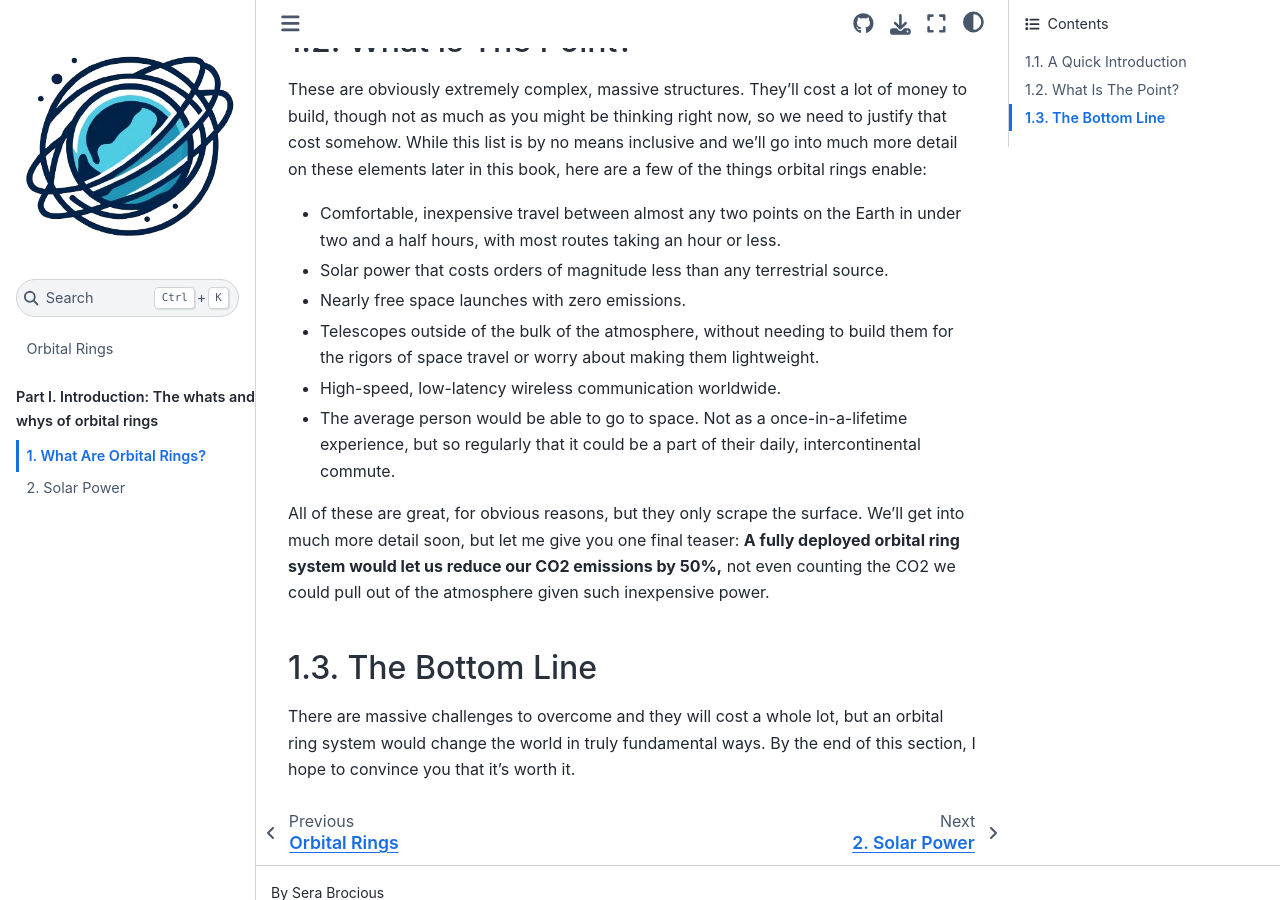
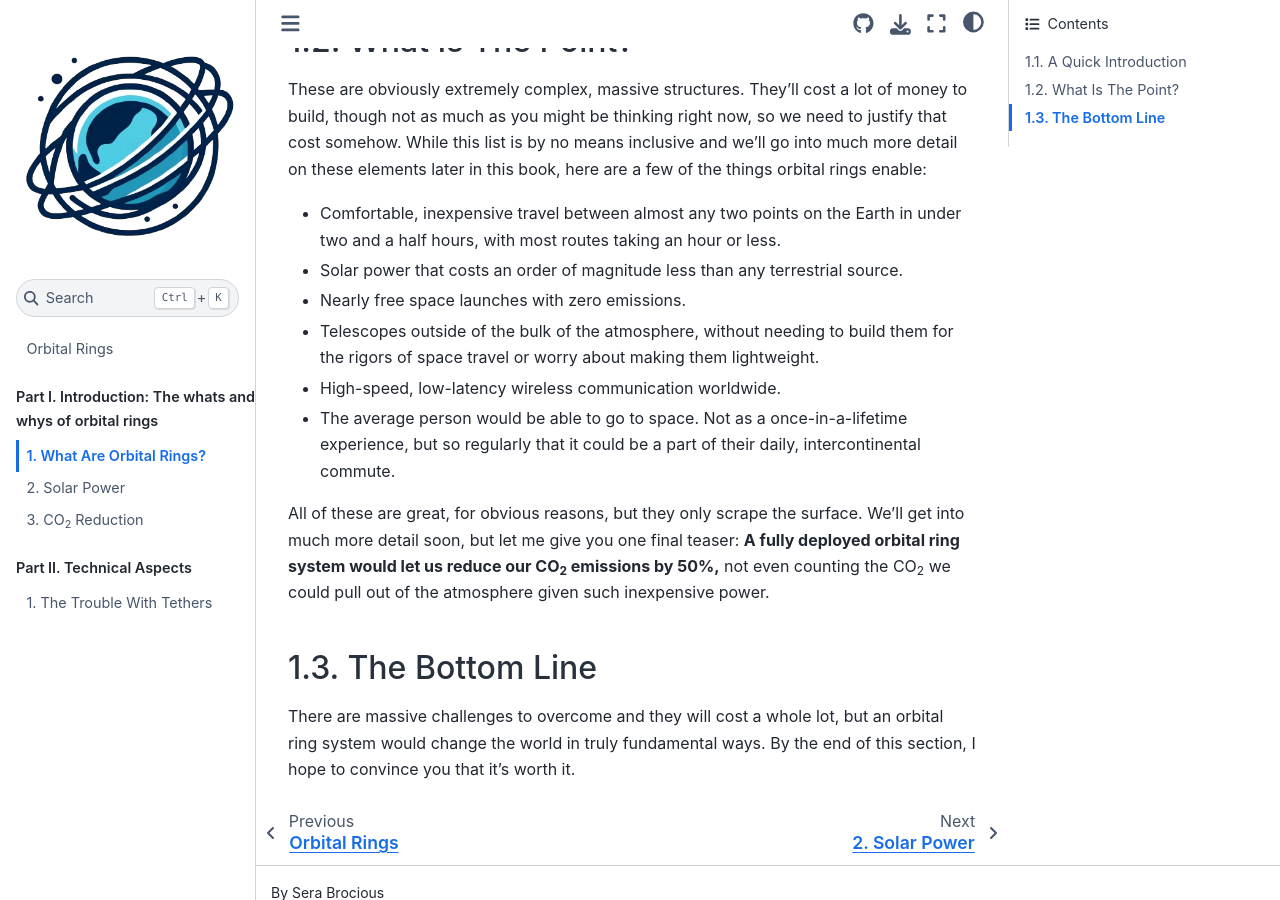
Before and after one commit to daeken/OrbitalRingsBook, a Jupyter Book: the page built from what-are-orbital-rings.md, in a window 1280 px wide and 900 px high, scrolled down 899 px. Built offline with Jupyter Book 1.0.4 settings and Sphinx 7.4.7 and the Sphinx Book theme 1.1.4, drawn with Linux system fonts in a browser that asks for light colours.

Commit message:
Added initial chapters on tether dynamics and co2 reduction.

```diff
--- a/_toc.yml
+++ b/_toc.yml
@@ -6,8 +6,11 @@ parts:
       chapters:
           - file: what-are-orbital-rings
           - file: solar-power
-    #- caption: "Part II. Technical Aspects"
-    #  numbered: true
+          - file: co2-reduction
+    - caption: "Part II. Technical Aspects"
+      numbered: true
+      chapters:
+          - file: tethers
     #- caption: "Part III. How Do We Build The First Ring?"
     #  numbered: true
     #- caption: "Part IV. How Do We Grow?"
--- a/what-are-orbital-rings.md
+++ b/what-are-orbital-rings.md
@@ -15,13 +15,13 @@ This is a simplified model -- a more advanced ring would have multiple rotors fo
 These are obviously extremely complex, massive structures. They'll cost a lot of money to build, though not as much as you might be thinking right now, so we need to justify that cost somehow. While this list is by no means inclusive and we'll go into much more detail on these elements later in this book, here are a few of the things orbital rings enable:
 
 - Comfortable, inexpensive travel between almost any two points on the Earth in under two and a half hours, with most routes taking an hour or less.
-- Solar power that costs orders of magnitude less than any terrestrial source.
+- Solar power that costs an order of magnitude less than any terrestrial source.
 - Nearly free space launches with zero emissions.
 - Telescopes outside of the bulk of the atmosphere, without needing to build them for the rigors of space travel or worry about making them lightweight.
 - High-speed, low-latency wireless communication worldwide.
 - The average person would be able to go to space. Not as a once-in-a-lifetime experience, but so regularly that it could be a part of their daily, intercontinental commute.
 
-All of these are great, for obvious reasons, but they only scrape the surface. We'll get into much more detail soon, but let me give you one final teaser: **A fully deployed orbital ring system would let us reduce our CO2 emissions by 50%,** not even counting the CO2 we could pull out of the atmosphere given such inexpensive power.
+All of these are great, for obvious reasons, but they only scrape the surface. We'll get into much more detail soon, but let me give you one final teaser: **A fully deployed orbital ring system would let us reduce our CO<sub>2</sub> emissions by 50%,** not even counting the CO<sub>2</sub> we could pull out of the atmosphere given such inexpensive power.
 
 ## The Bottom Line
 
```
Also changed, not shown: markdown-notebooks.md (deleted, +0 -53 lines), markdown.md (deleted, +0 -55 lines), co2-reduction.ipynb (added), notebooks.ipynb (deleted), tethers.ipynb (added).
